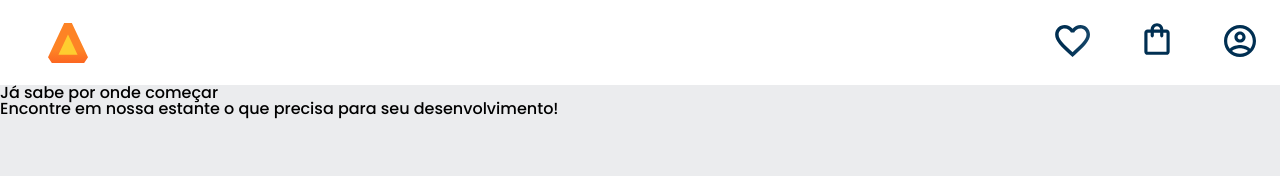
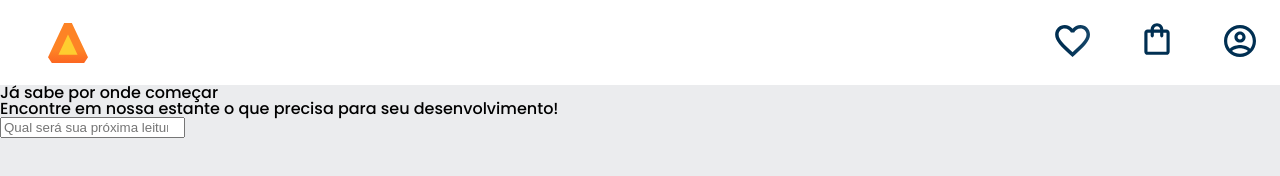
Before and after one commit to 82well/Alura_Books, a plain HTML site: page index.html in a window 1280 px wide. Drawn offline with Linux system fonts and the light colour scheme.

Commit message:
Update index.html

```diff
--- a/index.html
+++ b/index.html
@@ -54,6 +54,7 @@
     <section class="banner">
         <h2 class="banner__titulo">Já sabe por onde começar</h2>
         <p class="banner__texto">Encontre em nossa estante o que precisa para seu desenvolvimento!</p>
+        <input type="search" class="banner__pesquisa" placeholder="Qual será sua próxima leitura?">
     </section>
 </body>
 
```
